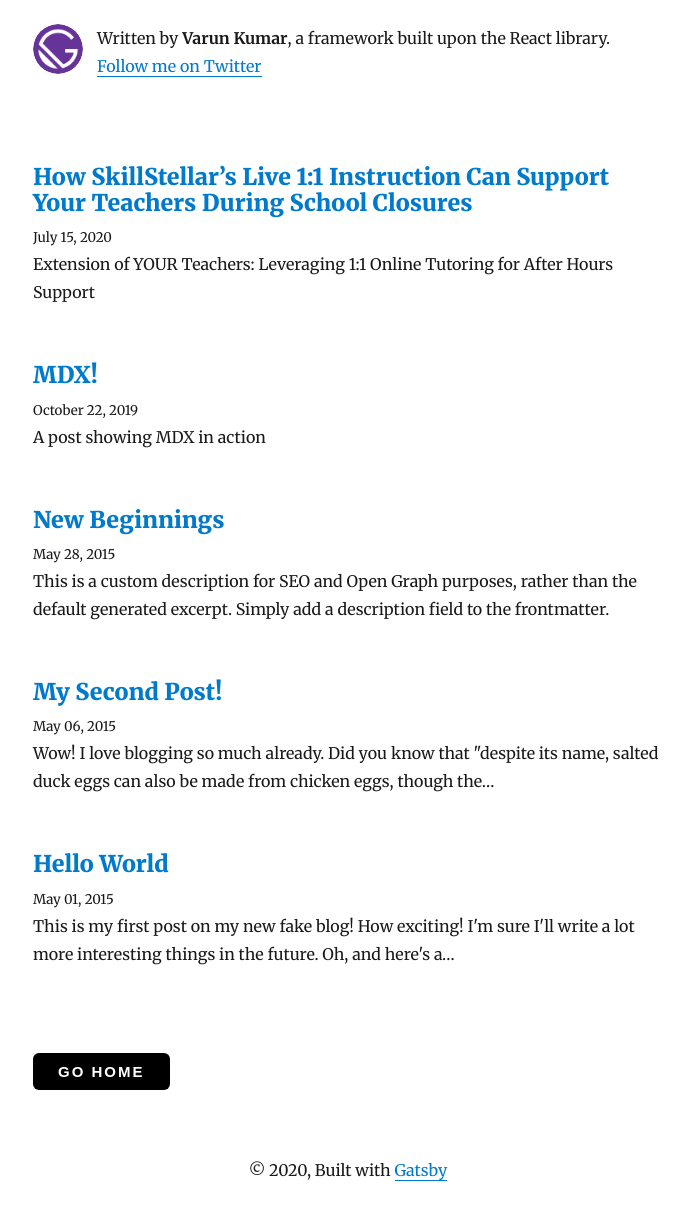
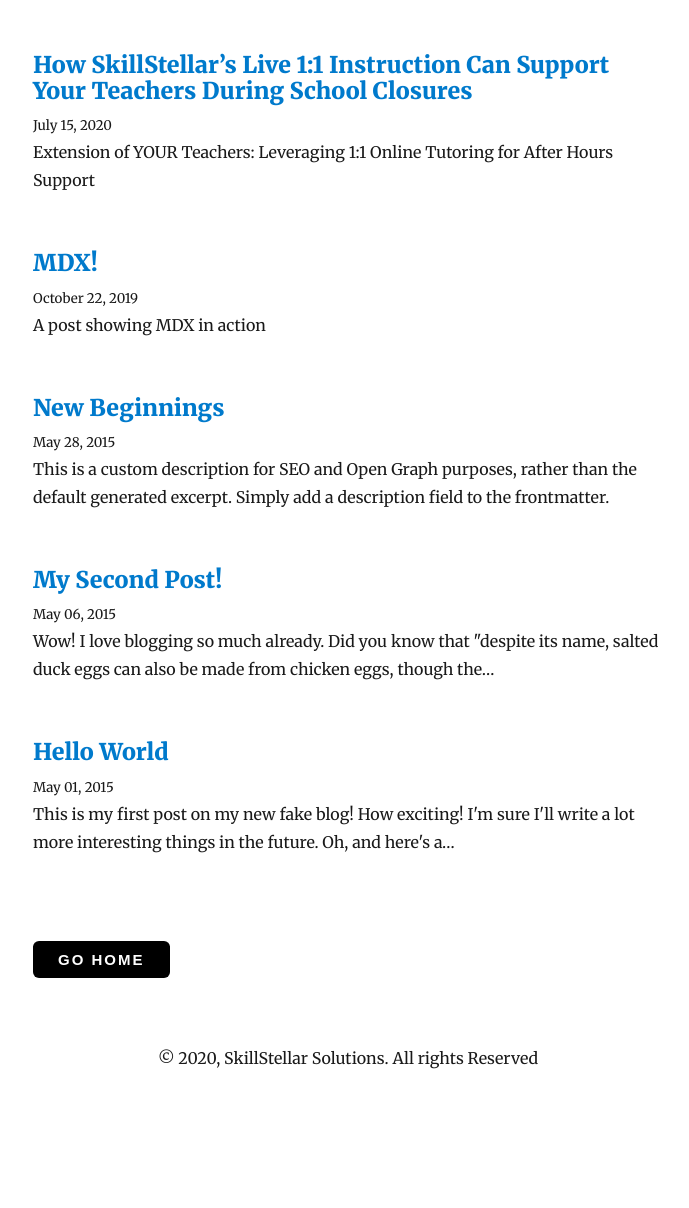
Before and after one commit to skillstellar/skillstellar-blog, a Gatsby site: page /blog in a window 1280 px wide. Shown: the part 71-1279 px from the top of the page, without its empty margins (292-981 px from the left). After the commit the page ends 1167 px from the top, so only its background shows below. Built offline with nearby package versions, Linux system fonts and the light colour scheme; Gatsby itself is replaced by a stand-in of ours; some packages are replaced by stand-ins of ours.

Commit message:
updated layout

```diff
--- a/src/components/layout.js
+++ b/src/components/layout.js
@@ -67,9 +67,8 @@
           <main>{children}</main>
         </div>
         <Footer>
-          © {new Date().getFullYear()}, Built with
+          © {new Date().getFullYear()}, SkillStellar Solutions. All rights Reserved
           {` `}
-          <a href="https://www.gatsbyjs.org">Gatsby</a>
         </Footer>
       </Wrapper>
     )
--- a/src/pages/blog.js
+++ b/src/pages/blog.js
@@ -16,7 +16,7 @@
     return (
       <Layout location={this.props.location} title={siteTitle}>
         <SEO title="All posts" />
-        <Bio />
+        {/* <Bio /> */}
         <div style={{ margin: "20px 0 40px" }}>
           {posts.map(({ node }) => {
             const title = node.frontmatter.title || node.fields.slug
--- a/src/templates/blog-post.js
+++ b/src/templates/blog-post.js
@@ -36,7 +36,7 @@
             marginBottom: rhythm(1),
           }}
         />
-        <Bio />
+        {/* <Bio /> */}
 
         <ul
           style={{
```
